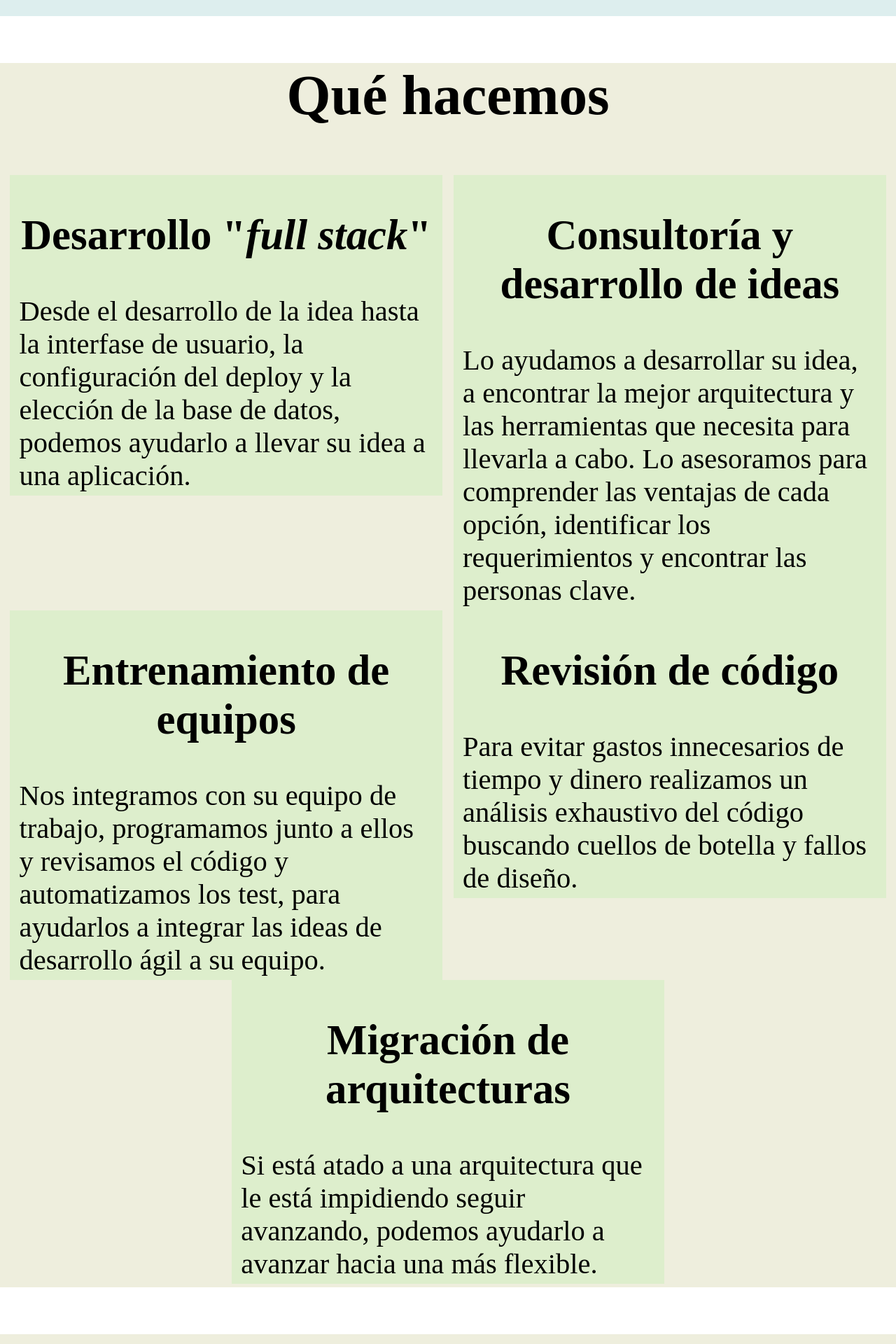
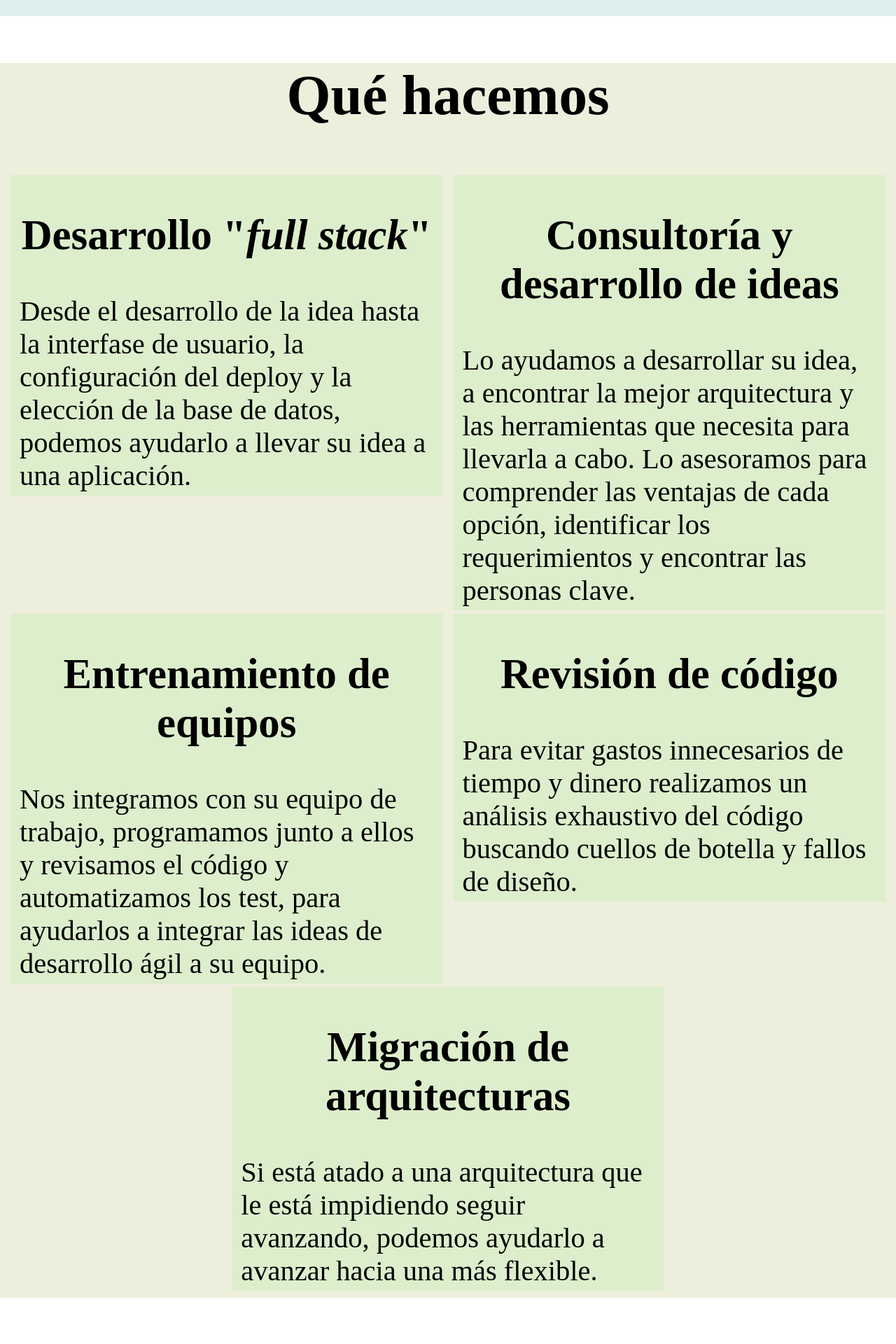
Before and after one commit to BlueLemon/bluelemons.github.io, a Jekyll site: the page index.html, which Jekyll copies as it is, in a window 1280 px wide. Shown: the part 878-2798 px from the top of the page at 70% size. Built offline with Jekyll 4.4.1, drawn with Linux system fonts in a browser that asks for light colours.

Commit message:
Agrego margen para que las cajas no se toquen.

```diff
--- a/css/landing.scss
+++ b/css/landing.scss
@@ -72,7 +72,7 @@
     max-width: 15em;
     text-align: left;
     vertical-align: top;
-    margin: 0 3px;
+    margin: 0 2.5px 5px;
   }
 }
 
```
